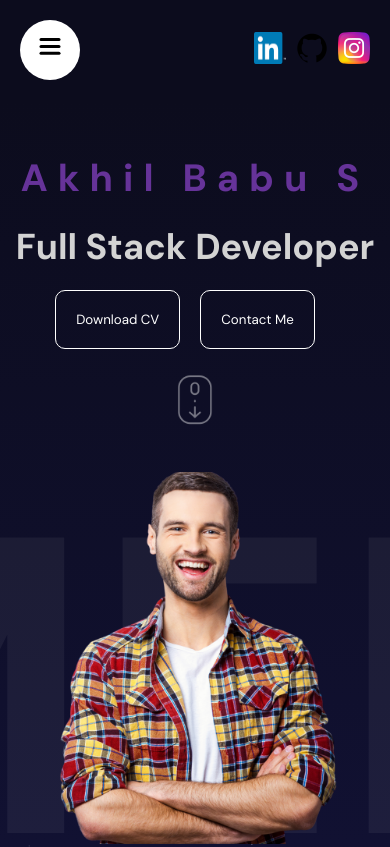
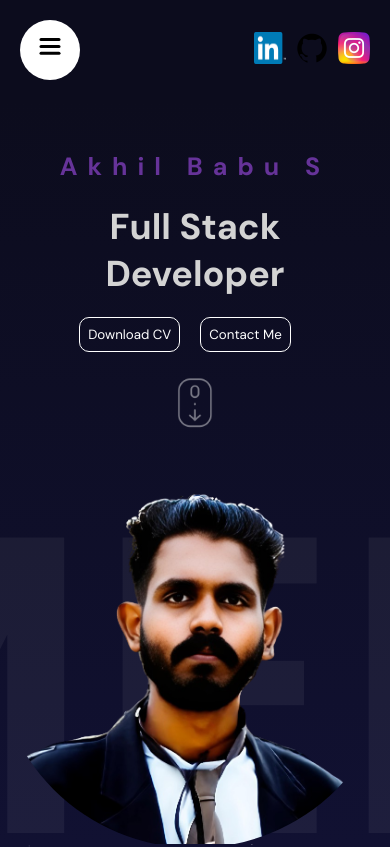
Before and after one commit to Akhilbabu456/_react_portfolio_, a React (Vite) app: page / in a window 390 px wide. Shown: the top 847 px of the page. Built offline with nearby package versions, Linux system fonts and the light colour scheme.

Commit message:
final updates

```diff
--- a/src/App.jsx
+++ b/src/App.jsx
@@ -23,7 +23,9 @@ function App() {
      <section id='Projects'><Parallax type="projects"/></section>
      <Portfolio/>
      <section id='Education'><Parallax type="education"/></section>
-     <section className='education'><Education/></section>
+     <div className='education'>
+      <Education/>
+      </div>
      <section id='Contact'>
       <Contact/>
      </section>
--- a/src/App.scss
+++ b/src/App.scss
@@ -8,11 +8,15 @@ html{
     margin: 0;
     box-sizing: border-box;
     font-family: "DM Sans", sans-serif;
+
+
 }
 
 body{
     background-color: #0c0c1d;
     color: #d3d3d3;
+    overflow-x: hidden;
+
 
     &::-webkit-scrollbar {
         width: 8px;
@@ -46,40 +50,31 @@ section{
     background: linear-gradient(180deg, #111132, #0c0c1d);
 }
 
+
 .education{
-    height: 130vh;
+    height: 100vh;
+    width: 100%;
     scroll-snap-align: center;
-}
 
-
-
-
-.course{
-    height: 100vh;
-    display: flex;
-    align-items: center;
-    justify-content: center;
-
-    .box{
-        width: 200px;
-        height: 200px;
-        background-color: #fff;
-
-    }
 }
 
 @mixin mobile{
-   @media (max-width: 738px){
+   @media (max-width: 425px){
     @content;
    }
 }
 @mixin tablet{
+   @media (max-width: 900px){
+    @content;
+   }
+}
+@mixin laptop{
    @media (max-width: 1024px){
     @content;
    }
 }
 @mixin desktop{
-   @media (max-width: 1366px){
+   @media (max-width: 1466px){
     @content;
    }
 }
--- a/src/components/contact/contact.scss
+++ b/src/components/contact/contact.scss
@@ -7,8 +7,9 @@
    display: flex;
    align-items: center;
    gap: 50px;
+   margin-top: 70px;
 
-   @include mobile{
+   @include tablet{
     width: 100%;
     padding: 10px;
     flex-direction: column;
@@ -19,8 +20,13 @@
     display: flex;
     flex-direction: column;
     gap: 40px;
+    padding-left: 30px;
 
-    @include mobile{
+    @include laptop{
+        padding-left: 20px;
+    }
+
+    @include tablet{
         gap: 20px;
         text-align: center;
         align-items: center;
@@ -31,9 +37,14 @@
         font-size: 100px;
         line-height: 88px;
 
+        @include tablet {
+            font-size: 60px;
+            line-height: 50px;
+        }
+
         @include mobile{
             font-size: 40px;
-            margin-top: 120px;
+            margin-top: 40px;
          }
     }
 
@@ -46,8 +57,13 @@
    .formContainer{
     flex: 1;
     position: relative;
+    padding-right: 30px;
 
-    @include mobile{
+    @include laptop{
+        padding-right: 20px;
+    }
+
+    @include tablet{
         width: 100%;
         padding: 50px;
      }
--- a/src/components/hero/hero.scss
+++ b/src/components/hero/hero.scss
@@ -19,6 +19,19 @@
             justify-content: center;
             gap: 40px;
 
+            @include desktop{
+                padding: 50px;
+            }
+
+
+            @include tablet{
+                height: 50%;
+                width: 100%;
+                gap: 20px;
+                align-items: center;
+                text-align: center;
+
+            }
             @include mobile{
                 height: 50%;
                 width: 100%;
@@ -32,6 +45,13 @@
                 font-size: 38px;
                 color:#663399;
                 letter-spacing: 10px;
+
+                @include tablet{
+                    font-size: 30px;
+                }
+                @include mobile{
+                    font-size: 25px;
+                }
             }
 
             .buttons{
@@ -43,11 +63,27 @@
                     color: #fff;
                     margin-right: 20px;
                     cursor: pointer;
+
+                    @include tablet{
+                        padding: 10px;
+                    }
+                    @include mobile{
+                        padding: 8px;
+                    }
                 }
             }
 
             h1{
                 font-size: 88px;
+
+                @include laptop{
+                    font-size: 68px;
+
+                }
+
+                @include tablet{
+                    font-size: 48px;
+                }
 
                 @include mobile{
                     font-size: 36px;
@@ -67,18 +103,56 @@
         top: 0;
         right: 0;
 
+
+        @include laptop{
+            height: 100%;
+            width: 50%;
+            display: flex;
+            justify-content: center;
+            align-items: center;
+            top: unset;
+            bottom: 20px;
+            margin: auto;
+        }
+
+        @include tablet{
+        height: 50%;
+        width: 100%;
+        display: flex;
+        justify-content: center;
+        align-items: center;
+        top: unset;
+        bottom: 20px;
+        margin: auto;
+        }
+
         @include mobile{
             height: 50%;
             width: 100%;
             top: unset;
-            bottom: 0;
+            bottom: 10px;
 
         }
 
         img{
-            width: 100%;
-            height: 100%;
+            width: 600px;
+            height: 600px;
+            border-radius: 50%;
             object-fit: cover;
+
+            @include tablet{
+                width: 450px;
+                height: 450px;
+                border-radius: 50%;
+                object-fit: cover;
+            }
+            @include mobile{
+                width: 400px;
+                height: 400px;
+                border-radius: 50%;
+                object-fit: cover;
+            }
+
         }
     }
 
--- a/src/components/navbar/navbar.scss
+++ b/src/components/navbar/navbar.scss
@@ -16,10 +16,34 @@
            padding: 20px;
         }
 
+        @include tablet{
+            justify-content: flex-end;
+           padding: 20px;
+        }
+        @include laptop{
+            justify-content: flex-end;
+           padding: 20px;
+        }
+        @include desktop{
+            justify-content: flex-end;
+           padding: 20px;
+        }
+
     span{
         font-weight: bold;
+        margin-left: 50px;
 
         @include mobile{
+            display: none;
+        }
+
+        @include tablet{
+            display: none;
+        }
+        @include laptop{
+            display: none;
+        }
+        @include desktop{
             display: none;
         }
     }
--- a/src/components/parallax/parallax.scss
+++ b/src/components/parallax/parallax.scss
@@ -12,8 +12,13 @@
     h1{
         font-size: 100px;
 
+        @include tablet{
+            font-size: 62px;
+            text-align: center;
+
+        }
         @include mobile{
-            font-size: 72px;
+            font-size: 42px;
             text-align: center;
 
         }
@@ -28,7 +33,7 @@
         position: absolute;
         z-index: 3;
 
-        @include mobile{
+        @include tablet{
            background-size: contain;
            background-repeat: no-repeat;
 
@@ -42,7 +47,7 @@
         height: 100%;
         position: absolute;
         z-index: 2;
-        @include mobile{
+        @include tablet{
             background-size: contain;
             background-repeat: no-repeat;
 
--- a/src/components/portfolio/portfolio.scss
+++ b/src/components/portfolio/portfolio.scss
@@ -13,9 +13,13 @@
         color: #FFA500;
         font-size: 40px;
 
+        @include tablet{
+            font-size: 25px;
+        }
+
         @include mobile{
-            padding-top: calc(100vh - 100px) ;
-            font-size: 24px;
+
+            font-size: 20px;
          }
 
         .progressBar{
@@ -42,13 +46,25 @@
             justify-content: center;
             gap: 50px;
 
-            @include mobile{
+            @include tablet{
                flex-direction: column;
              }
 
             .imageContainer{
                 flex: 1;
                 height: 50%;
+
+                @include laptop{
+                    height: 50%;
+                    width: 100%;
+                    display: flex;
+                    justify-content: center;
+                    align-items: center;
+
+                }
+                @include tablet {
+                    margin-top: 220px;
+                }
                 @include mobile{
                     width: 100%;
                     max-height: 300px;
@@ -59,9 +75,16 @@
                     height: 100%;
                     object-fit: cover;
 
+                    @include tablet{
+                        width: 60%;
+                        height: 100%;
+                        object-fit: contain;
+                        position: relative;
+                        top: 110px;
+                    }
+
                     @include mobile{
                        object-fit: contain;
-                       margin: 6px;
                      }
                 }
             }
@@ -72,8 +95,18 @@
                 flex-direction: column;
                 gap: 30px;
 
+                @include laptop{
+                    height: 50%;
+                    width: 90%;
+                    align-items: center;
+                    text-align: center;
+                }
+                @include tablet{
+                    margin-top: 340px;
+                }
+
                 @include mobile{
-                    transform: none !important;
+                    // transform: none !important;
                     padding: 10px;
                     align-items: center;
                     text-align: center;
@@ -81,17 +114,27 @@
 
                 h2{
                     font-size: 50px;
+                    @include laptop{
+                        font-size: 40px;
+                    }
+                    @include tablet{
+                        font-size: 35px;
+                    }
                     @include mobile{
-                      font-size: 36px;
+                      font-size: 30px;
                      }
                 }
 
                 p{
                     color: #808080;
                     font-size: 20px;
+                    @include tablet{
+                        font-size: 18px;
+                     }
                     @include mobile{
                         font-size: 16px;
-                     }
+                    }
+
                 }
 
                 button{
--- a/src/components/skills/Skills.jsx
+++ b/src/components/skills/Skills.jsx
@@ -17,8 +17,8 @@ const Skills = () => {
 
     const variants = {
         initial: {
-            x: -500,
-            y: 100,
+            x: 100,
+            y: -500,
             opacity: 0
         },
         animate: {
@@ -39,15 +39,15 @@ const Skills = () => {
           items: 5
         },
         desktop: {
-          breakpoint: { max: 3000, min: 1024 },
+          breakpoint: { max: 3000, min: 724 },
           items: 3
         },
         tablet: {
-          breakpoint: { max: 1024, min: 464 },
+          breakpoint: { max: 724, min: 564 },
           items: 2
         },
         mobile: {
-          breakpoint: { max: 464, min: 0 },
+          breakpoint: { max: 564, min: 0 },
           items: 1
         }
       };
```
Also changed, not shown: package.json (+7 -1 lines), src/components/education/education.scss (+55 -16 lines), public/hero.png, 1 other file (tests, documents, lock files or other folders).
